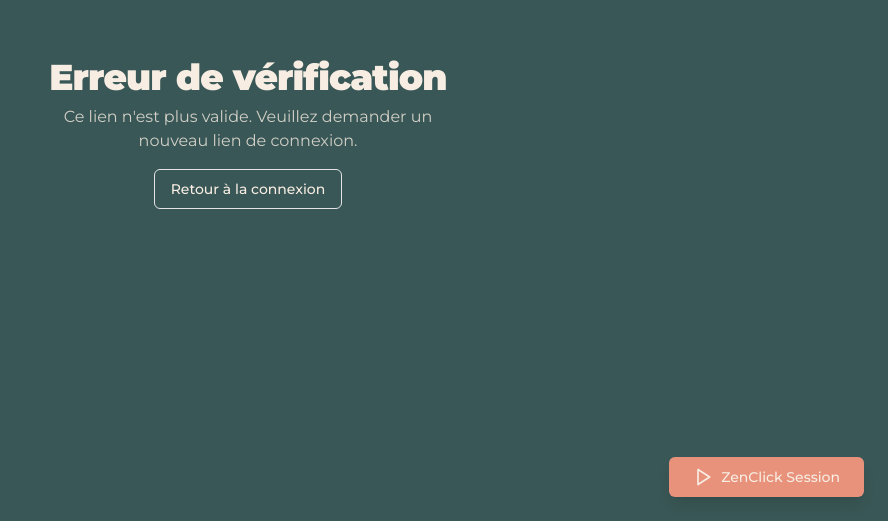
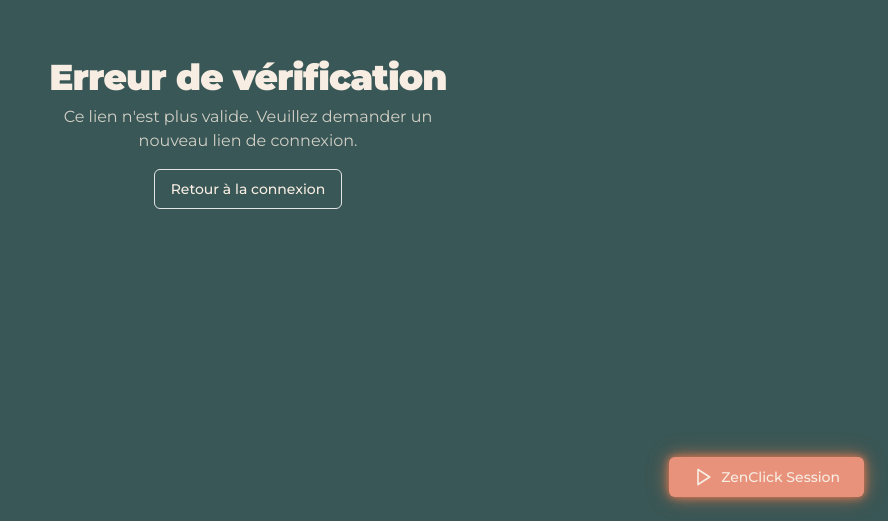
Before and after one commit to numerized/anneyvonnetherapeute, a Next.js app: page /auth/verify in a window 1280 px wide. Shown: the part 279-800 px from the top of the page, without its empty margins (392-1280 px from the left). Built offline with nearby package versions, Linux system fonts and the light colour scheme; no server answers; what @sanity/demo would draw is missing.

Commit message:
better glowing effect

```diff
--- a/app/globals.css
+++ b/app/globals.css
@@ -3,6 +3,28 @@
 @tailwind base;
 @tailwind components;
 @tailwind utilities;
+
+@keyframes glow {
+  0% {
+    box-shadow: 0 0 5px rgba(255, 127, 80, 0.6),
+                0 0 10px rgba(255, 127, 80, 0.4),
+                0 0 15px rgba(255, 127, 80, 0.2);
+  }
+  50% {
+    box-shadow: 0 0 10px rgba(255, 127, 80, 0.8),
+                0 0 20px rgba(255, 127, 80, 0.6),
+                0 0 30px rgba(255, 127, 80, 0.4);
+  }
+  100% {
+    box-shadow: 0 0 5px rgba(255, 127, 80, 0.6),
+                0 0 10px rgba(255, 127, 80, 0.4),
+                0 0 15px rgba(255, 127, 80, 0.2);
+  }
+}
+
+.animate-glow {
+  animation: glow 2s ease-in-out infinite;
+}
 
 .aleo-heading {
   font-family: "Aleo", serif;
--- a/components/ZenClickButton.tsx
+++ b/components/ZenClickButton.tsx
@@ -3,6 +3,7 @@
 import { useState, useRef } from 'react';
 import { Button } from '@/components/ui/button';
 import { Play, Pause } from 'lucide-react';
+import { motion } from 'framer-motion';
 
 export function ZenClickButton() {
   const [isPlaying, setIsPlaying] = useState(false);
@@ -22,9 +23,14 @@ export function ZenClickButton() {
 
   return (
     <div className="fixed bottom-6 right-6 z-50">
+      <motion.div
+        whileHover={{ scale: 1.02 }}
+        whileTap={{ scale: 0.95 }}
+        transition={{ ease: [0, 0.71, 0.2, 1] }}
+      >
         <Button
           onClick={handleClick}
-        className={`rounded-full px-6 py-3 bg-primary-coral hover:bg-primary-rust text-primary-cream shadow-lg transition-all duration-300 flex items-center gap-2 ${
+          className={`rounded-full px-6 py-3 bg-primary-coral hover:bg-primary-rust text-primary-cream transition-all duration-300 flex items-center gap-2 animate-glow ${
             isPlaying ? 'animate-pulse' : ''
           }`}
         >
@@ -40,6 +46,7 @@ export function ZenClickButton() {
             </>
           )}
         </Button>
+      </motion.div>
       <audio
         ref={audioRef}
         src="/videos/Zen'clic_startbutton.mp4"
--- a/components/pages/home/Hero.tsx
+++ b/components/pages/home/Hero.tsx
@@ -129,11 +129,15 @@ export function Hero({ hero, data }: HeroProps) {
                 {hero?.ctaButton && (
                   <div className="flex w-full md:w-auto">
                     <motion.button
-                      className="w-full md:w-auto bg-primary-coral hover:bg-primary-rust transition-colors text-primary-cream px-4 py-1.5 md:px-8 md:py-3 rounded-[24px] font-bold mt-8 text-sm md:text-base"
+                      className="w-full md:w-auto bg-primary-coral hover:bg-primary-rust transition-colors text-primary-cream px-4 py-1.5 md:px-8 md:py-3 rounded-[24px] font-bold mt-8 text-sm md:text-base animate-glow"
                       aria-label={hero.ctaButton.ariaLabel}
                       onClick={scrollToQuestionnaire}
                       whileTap={{ scale: 0.95 }}
                       transition={{ ease: [0, 0.71, 0.2, 1] }}
+                      whileHover={{
+                        scale: 1.02,
+                        transition: { duration: 0.2 }
+                      }}
                     >
                       {hero.ctaButton.text}
                     </motion.button>
```
Lines whose indentation alone changed are shown as unchanged.
